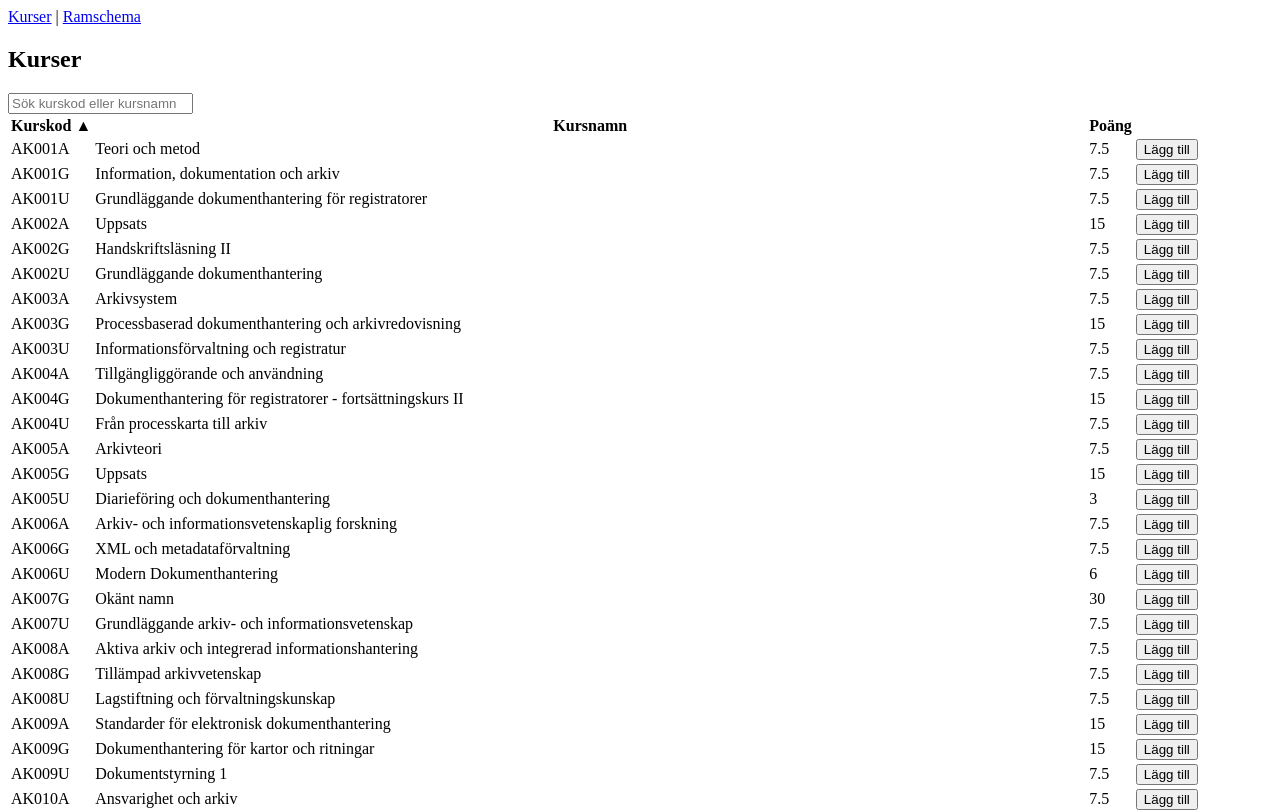
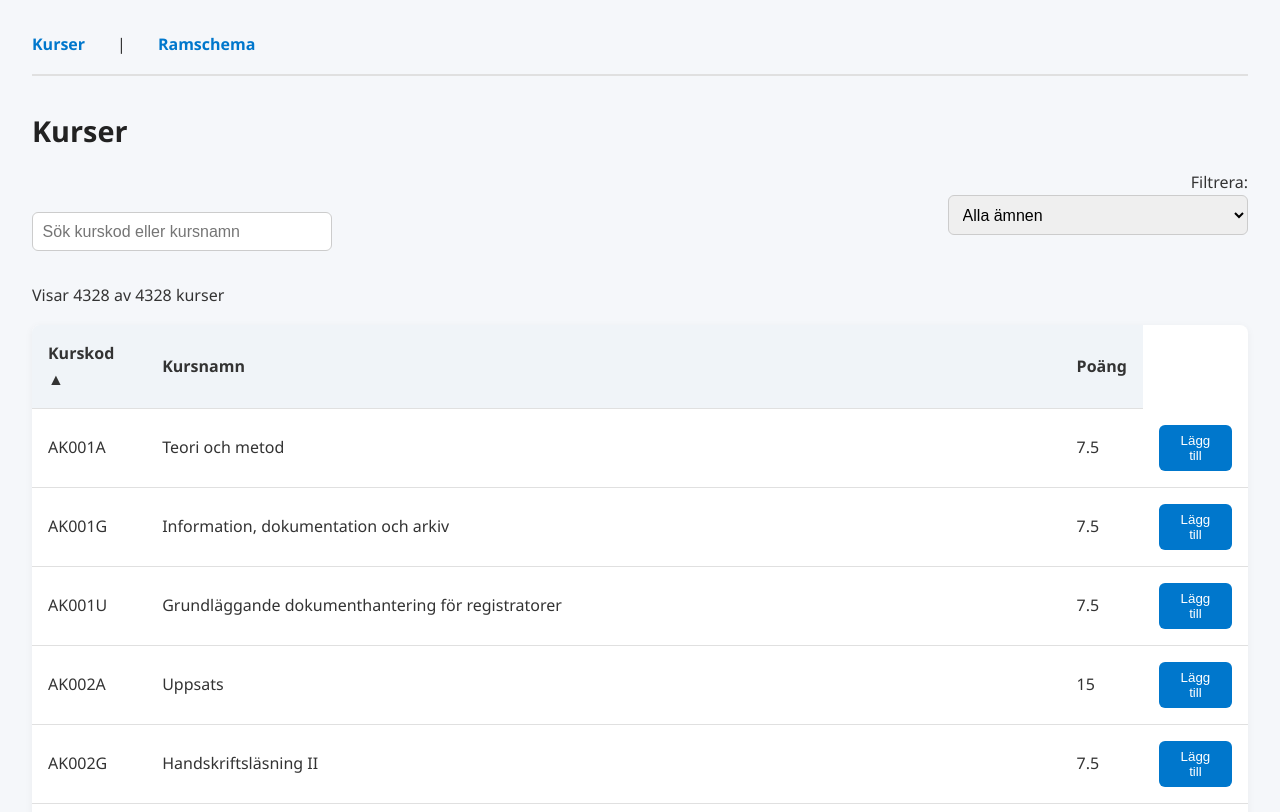
Before and after one commit to arlaspresident/kursportal, an Angular app: page / in a window 1280 px wide. Shown: the top 812 px of the page. Built offline with nearby package versions, Linux system fonts and the light colour scheme.

Commit message:
lagt till filtrering, antals kurser och lite css

```diff
--- a/src/app/components/course-list/course-list.component.css
+++ b/src/app/components/course-list/course-list.component.css
@@ -0,0 +1,20 @@
+.subject-filter {
+    display: flex;
+    flex-direction: column;
+    align-items: flex-end;
+    margin-bottom: 1rem;
+  }
+
+  .filter-bar {
+    display: flex;
+    justify-content: space-between;
+    align-items: flex-end;
+    flex-wrap: wrap;
+    gap: 1rem;
+    margin-bottom: 1rem;
+  }
+
+  .filter-bar input,
+  .filter-bar select {
+    max-width: 300px;
+  }
--- a/src/app/components/course-list/course-list.component.html
+++ b/src/app/components/course-list/course-list.component.html
@@ -1,10 +1,24 @@
 <h2>Kurser</h2>
 
+<div class="filter-bar">
 <input
   type="text"
   placeholder="Sök kurskod eller kursnamn"
   [(ngModel)]="searchTerm"
 />
+
+<div class="subject-filter">
+<label for="subjectFilter">Filtrera:</label>
+<select id="subjectFilter" [(ngModel)]="selectedSubject">
+  <option value="">Alla ämnen</option>
+  <option *ngFor="let subject of subjects" [value]="subject">
+    {{ subject }}
+  </option>
+</select>
+</div>
+</div>
+
+<p>Visar {{ filteredCourses.length }} av {{ courses.length }} kurser</p>
 
 <table>
     <thead>
--- a/src/app/components/course-list/course-list.component.ts
+++ b/src/app/components/course-list/course-list.component.ts
@@ -32,6 +32,10 @@ get filteredCourses(): Course[] {
     course.courseName.toLowerCase().includes(this.searchTerm.toLowerCase()) ||
     course.courseCode.toLowerCase().includes(this.searchTerm.toLowerCase())
   );
+
+  if (this.selectedSubject) {
+    filtered = filtered.filter(course => course.subject === this.selectedSubject);
+  }
   return filtered.sort((a, b) => {
     const valA = a[this.sortColumn];
     const valB = b[this.sortColumn];
@@ -70,4 +74,11 @@ isInSchedule(course: Course): boolean {
   return current.some(c=> c.courseCode === course.courseCode);
 }
 
+selectedSubject: string='';
+
+get subjects(): string[] {
+  const uniqueSubjects = new Set(this.courses.map(c => c.subject));
+  return Array.from(uniqueSubjects).sort();
 }
+
+}
--- a/src/styles.css
+++ b/src/styles.css
@@ -1 +1,135 @@
-/* You can add global styles to this file, and also import other style files */
+* {
+    box-sizing: border-box;
+    margin: 0;
+    padding: 0;
+  }
+
+  body {
+    font-family: 'Segoe UI', sans-serif;
+    line-height: 1.6;
+    background-color: #f5f7fa;
+    color: #333;
+    padding: 2rem;
+  }
+
+  nav {
+    display: flex;
+    gap: 2rem;
+    margin-bottom: 2rem;
+    border-bottom: 2px solid #e0e0e0;
+    padding-bottom: 1rem;
+  }
+
+  nav a {
+    text-decoration: none;
+    color: #0077cc;
+    font-weight: 600;
+    position: relative;
+  }
+
+  nav a::after {
+    content: '';
+    position: absolute;
+    left: 0;
+    bottom: -5px;
+    height: 2px;
+    width: 100%;
+    background-color: #0077cc;
+    transform: scaleX(0);
+    transform-origin: right;
+    transition: transform 0.3s ease;
+  }
+
+  nav a:hover::after {
+    transform: scaleX(1);
+    transform-origin: left;
+  }
+
+  input[type="text"],
+  select {
+    padding: 0.6rem;
+    border: 1px solid #ccc;
+    border-radius: 6px;
+    margin-bottom: 1rem;
+    width: 100%;
+    max-width: 400px;
+    font-size: 1rem;
+  }
+
+  table {
+    width: 100%;
+    border-collapse: collapse;
+    margin-top: 1rem;
+    background: #fff;
+    border-radius: 8px;
+    overflow: hidden;
+    box-shadow: 0 2px 8px rgba(0, 0, 0, 0.05);
+  }
+
+  th, td {
+    padding: 1rem;
+    text-align: left;
+    border-bottom: 1px solid #e0e0e0;
+  }
+
+  th {
+    background-color: #f0f4f8;
+    color: #333;
+    cursor: pointer;
+    -webkit-user-select: none;
+    user-select: none;
+  }
+
+  th:hover {
+    background-color: #e2eaf3;
+  }
+
+  button {
+    padding: 0.5rem 1rem;
+    background-color: #0077cc;
+    color: white;
+    border: none;
+    border-radius: 6px;
+    cursor: pointer;
+    transition: background-color 0.3s ease;
+  }
+
+  button:hover {
+    background-color: #005fa3;
+  }
+
+  button:disabled {
+    background-color: #cccccc;
+    cursor: not-allowed;
+  }
+
+  h2 {
+    margin-bottom: 1rem;
+    font-size: 1.8rem;
+    color: #222;
+  }
+
+  p {
+    margin-top: 1rem;
+    font-size: 1rem;
+  }
+
+  @media (max-width: 768px) {
+    body {
+      padding: 1rem;
+    }
+
+    nav {
+      flex-direction: column;
+      gap: 0.5rem;
+    }
+
+    table, th, td {
+      font-size: 0.9rem;
+    }
+
+    input[type="text"],
+    select {
+      max-width: 100%;
+    }
+  }
```
